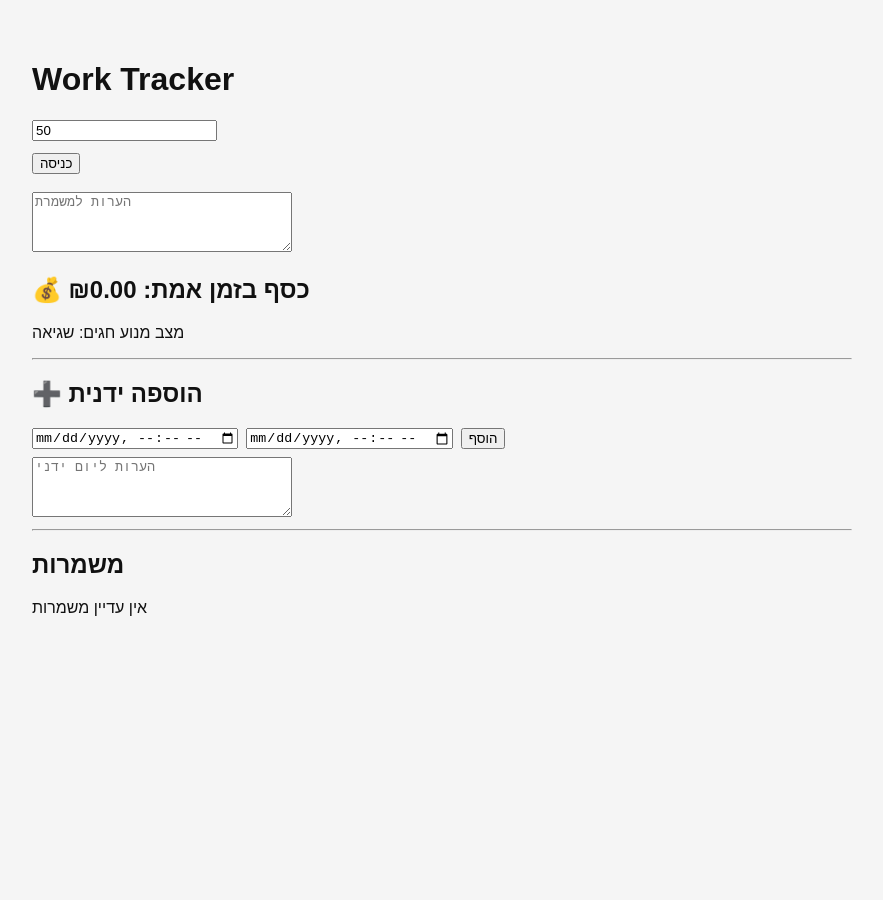
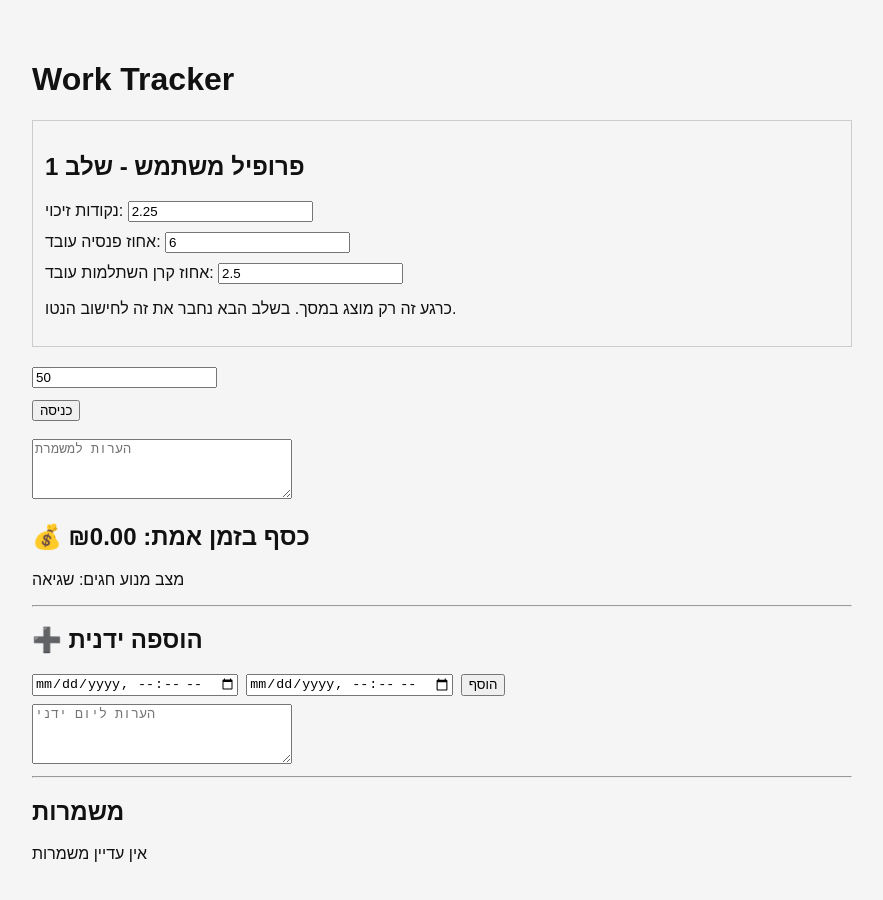
Before and after one commit to holzyotam-sys/salary-app-1, a Next.js app: page / in a window 1280 px wide. Shown: the top 900 px of the page, without its empty margins (198-1081 px from the left). Before the commit the page ends 800 px from the top, so only its background shows below. Built offline with nearby package versions, Linux system fonts and the light colour scheme; no server answers.

Commit message:
step 1 add user profile inputs

```diff
--- a/app/page.tsx
+++ b/app/page.tsx
@@ -208,6 +208,11 @@ export default function Home() {
     "idle"
   );
 
+  // שלב 1: פרופיל משתמש
+  const [creditPoints, setCreditPoints] = useState<number>(2.25);
+  const [pensionPercent, setPensionPercent] = useState<number>(6);
+  const [trainingFundPercent, setTrainingFundPercent] = useState<number>(2.5);
+
   useEffect(() => {
     const savedShifts = localStorage.getItem("shifts");
     const savedWorking = localStorage.getItem("workingShift");
@@ -410,6 +415,42 @@ export default function Home() {
     >
       <h1>Work Tracker</h1>
 
+      <div style={{ border: "1px solid #ccc", padding: 12, marginBottom: 20 }}>
+        <h2>פרופיל משתמש - שלב 1</h2>
+
+        <div style={{ marginBottom: 10 }}>
+          <label>נקודות זיכוי: </label>
+          <input
+            type="number"
+            step="0.25"
+            value={creditPoints}
+            onChange={(e) => setCreditPoints(Number(e.target.value))}
+          />
+        </div>
+
+        <div style={{ marginBottom: 10 }}>
+          <label>אחוז פנסיה עובד: </label>
+          <input
+            type="number"
+            step="0.1"
+            value={pensionPercent}
+            onChange={(e) => setPensionPercent(Number(e.target.value))}
+          />
+        </div>
+
+        <div style={{ marginBottom: 10 }}>
+          <label>אחוז קרן השתלמות עובד: </label>
+          <input
+            type="number"
+            step="0.1"
+            value={trainingFundPercent}
+            onChange={(e) => setTrainingFundPercent(Number(e.target.value))}
+          />
+        </div>
+
+        <p>כרגע זה רק מוצג במסך. בשלב הבא נחבר את זה לחישוב הנטו.</p>
+      </div>
+
       <input
         type="number"
         value={salary}
```
